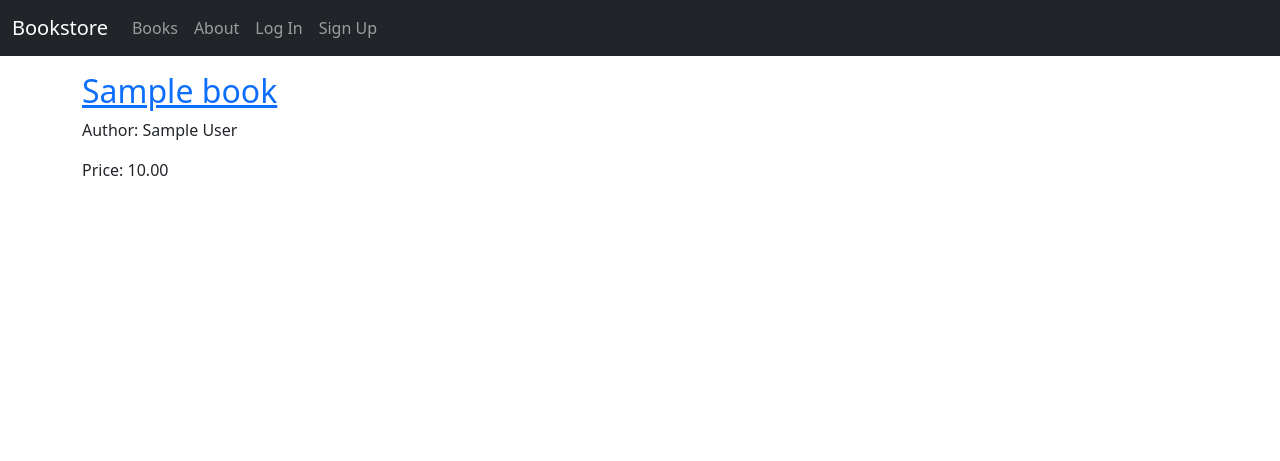
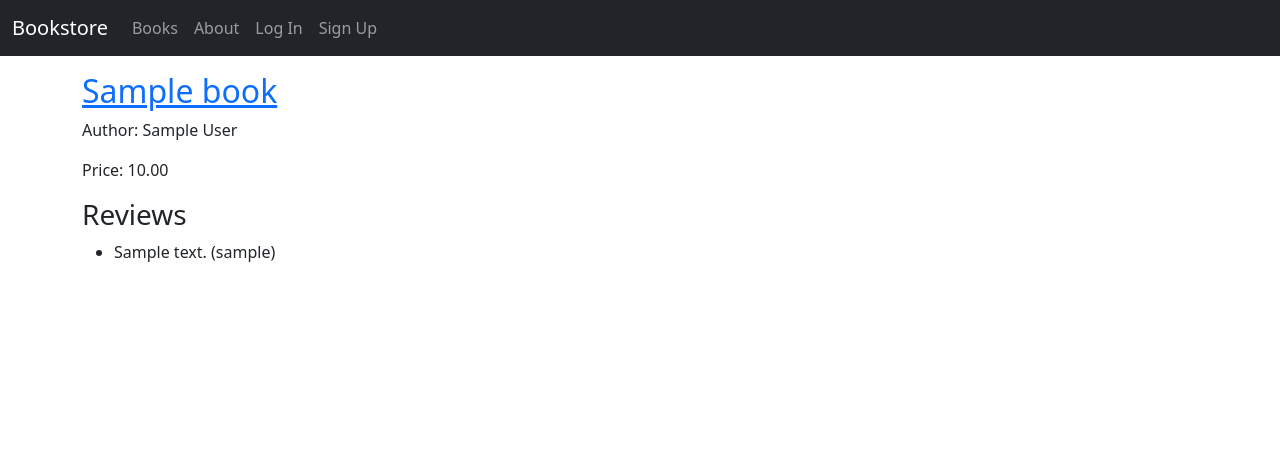
Before and after one commit to galaxymacos/bookstore, a Django app: page /books/00000000-0000-0000-0000-000000000001/ in a window 1280 px wide. Shown: the top 461 px of the page. Run offline with Django 4.2, Linux system fonts and the light colour scheme; tables that the repository leaves empty hold one stand-in row (values such as "Sample post"); parts of the project's set-up code (start-up, migrations or seed data) failed here and were passed over.

Commit message:
Access child relationship in html template

```diff
--- a/templates/books/book_detail.html
+++ b/templates/books/book_detail.html
@@ -8,5 +8,14 @@
     <h2><a href="">{{ book.title }}</a></h2>
     <p>Author: {{ book.author }}</p>
     <p>Price: {{ book.price }}</p>
+    <div>
+        <h3>Reviews</h3>
+        <ul>
+            {% for review in book.reviews.all %}
+                <li>{{ review.review }} ({{ review.author }})</li>
+            {% endfor %}
+        </ul>
+
+    </div>
 </div>
 {% endblock %}
```
